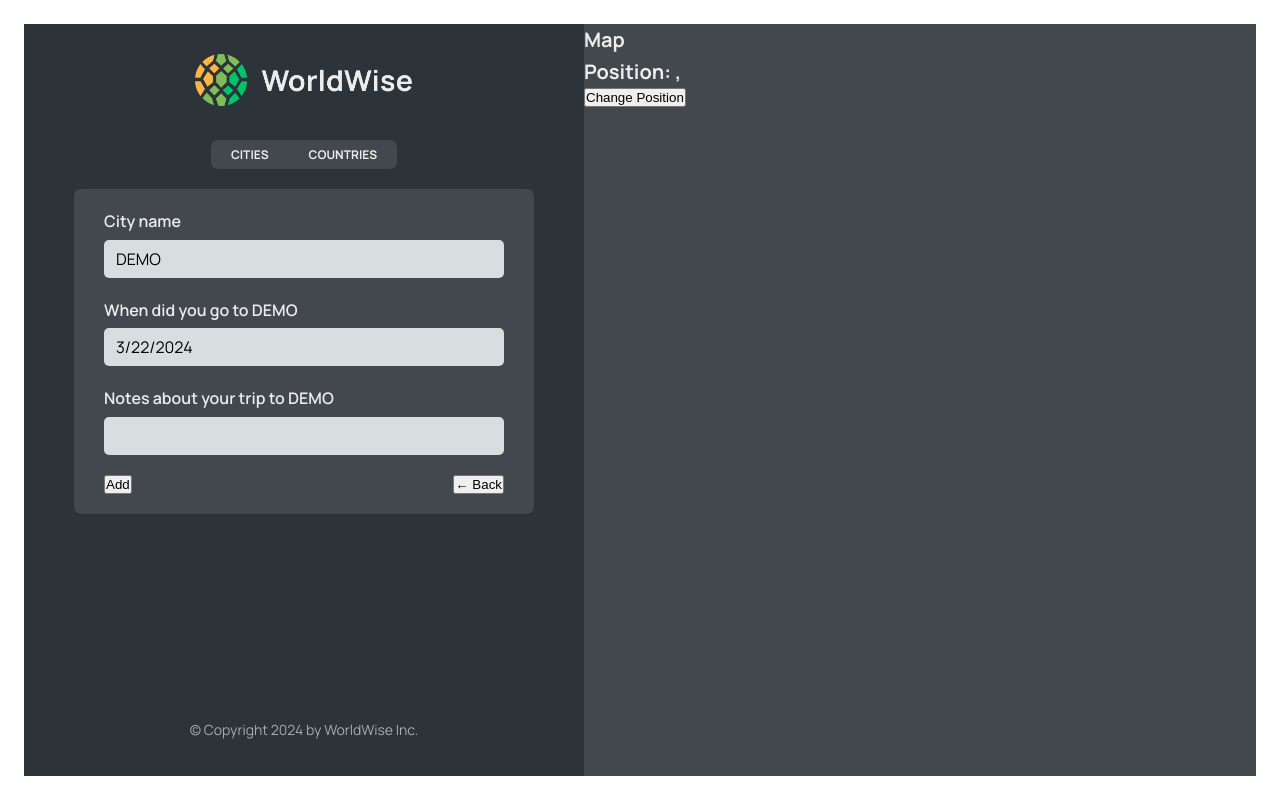
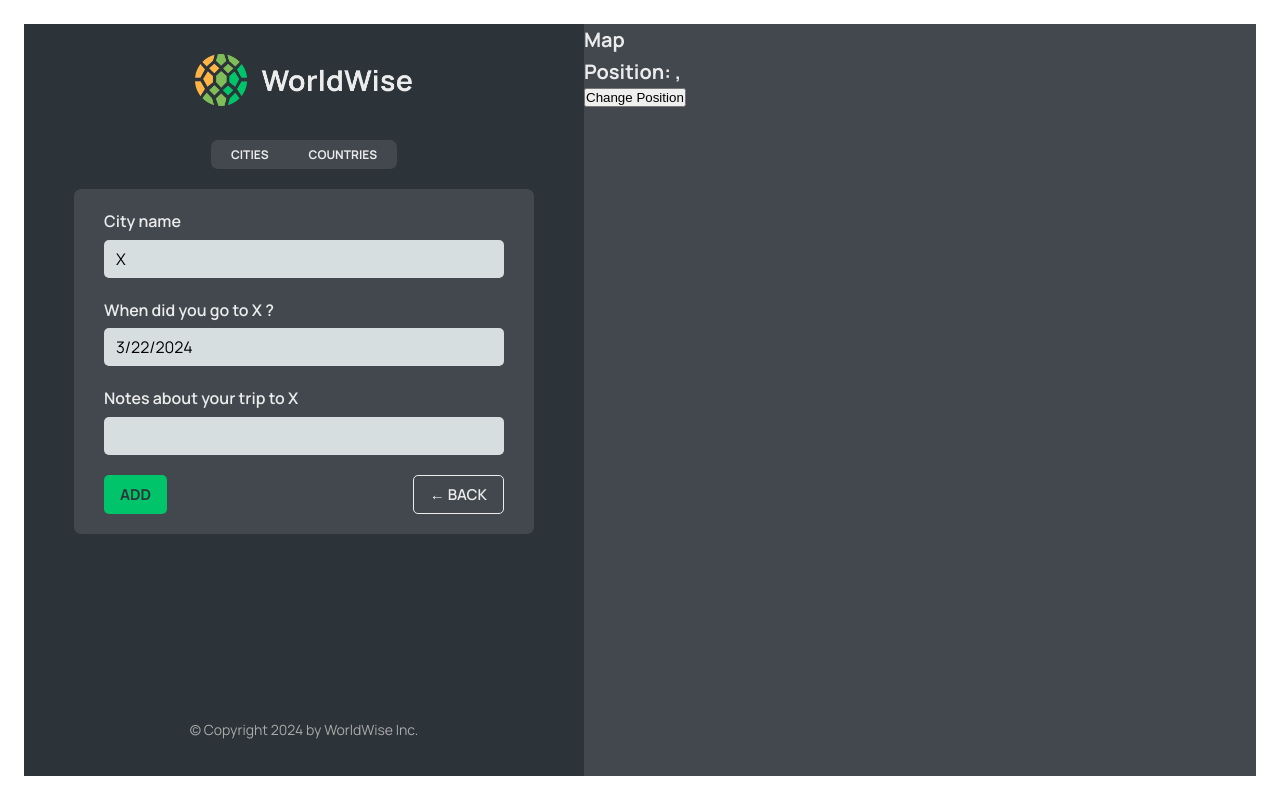
Before and after one commit to Surjoyday/world-wise, a React (Vite) app: page /app/form in a window 1280 px wide. Built offline with nearby package versions, Linux system fonts and the light colour scheme; data requests are answered from the project's data file.

Commit message:
Impleted progrmatic navigation using useNagigate custom hook

```diff
--- /dev/null
+++ b/src/components/Button.jsx
@@ -0,0 +1,9 @@
+import styles from "./Button.module.css";
+
+export default function Button({ children, onClick, type }) {
+  return (
+    <button onClick={onClick} className={`${styles.btn} ${styles[type]}`}>
+      {children}
+    </button>
+  );
+}
--- /dev/null
+++ b/src/components/Button.module.css
@@ -0,0 +1,35 @@
+.btn {
+  color: inherit;
+  text-transform: uppercase;
+  padding: 0.8rem 1.6rem;
+  font-family: inherit;
+  font-size: 1.5rem;
+  border: none;
+  border-radius: 5px;
+  cursor: pointer;
+}
+
+.primary {
+  font-weight: 700;
+  background-color: var(--color-brand--2);
+  color: var(--color-dark--1);
+}
+
+.back {
+  font-weight: 600;
+  background: none;
+  border: 1px solid currentColor;
+}
+
+.position {
+  font-weight: 700;
+  position: absolute;
+  z-index: 1000;
+  font-size: 1.4rem;
+  bottom: 4rem;
+  left: 50%;
+  transform: translateX(-50%);
+  background-color: var(--color-brand--2);
+  color: var(--color-dark--1);
+  box-shadow: 0 0.4rem 1.2rem rgba(36, 42, 46, 0.16);
+}
--- a/src/components/CityItem.jsx
+++ b/src/components/CityItem.jsx
@@ -12,7 +12,7 @@
 export default function CityItem({ city }) {
   const { cityName, emoji, date, id, position } = city;
 
-  console.log(position);
+  // console.log(position);
 
   return (
     <li>
--- a/src/components/CountryList.jsx
+++ b/src/components/CountryList.jsx
@@ -23,7 +23,7 @@
   return (
     <ul className={styles.countryList}>
       {countries.map((country) => (
-        <CountryItem country={country} key={country.id} />
+        <CountryItem country={country} key={country.country} />
       ))}
     </ul>
   );
--- a/src/components/Form.jsx
+++ b/src/components/Form.jsx
@@ -1,6 +1,8 @@
 import { useReducer } from "react";
 
 import styles from "./Form.module.css";
+import Button from "./Button";
+import { useNavigate } from "react-router-dom";
 
 const formatDate = (date) => {
   return new Intl.DateTimeFormat("en", {
@@ -11,7 +13,7 @@
 };
 
 const initialState = {
-  cityName: "DEMO",
+  cityName: "X",
   countryName: "",
   date: formatDate(new Date()),
   notes: "",
@@ -31,6 +33,7 @@
 }
 
 export default function Form() {
+  const navigate = useNavigate();
   const [state, dispatch] = useReducer(reducer, initialState);
 
   const { cityName, countryName, date, notes } = state;
@@ -49,7 +52,7 @@
       </div>
 
       <div className={styles.row}>
-        <label htmlFor="date">When did you go to {cityName}</label>
+        <label htmlFor="date">When did you go to {cityName} ?</label>
         <input
           id="date"
           value={date}
@@ -71,8 +74,16 @@
       </div>
 
       <div className={styles.buttons}>
-        <button>Add</button>
-        <button>&larr; Back</button>
+        <Button type="primary">Add</Button>
+        <Button
+          type="back"
+          onClick={(e) => {
+            e.preventDefault();
+            navigate(-1);
+          }}
+        >
+          &larr; Back
+        </Button>
       </div>
     </form>
   );
--- a/src/components/Map.jsx
+++ b/src/components/Map.jsx
@@ -1,13 +1,20 @@
-import { useSearchParams } from "react-router-dom";
+import { useNavigate, useSearchParams } from "react-router-dom";
 import styles from "./Map.module.css";
 export default function Map() {
+  const navigate = useNavigate();
+
   const [searchParams, setSearchParams] = useSearchParams();
 
   const lat = searchParams.get("lat");
   const lng = searchParams.get("lng");
 
   return (
-    <div className={styles.mapContainer}>
+    <div
+      className={styles.mapContainer}
+      onClick={() => {
+        navigate("form");
+      }}
+    >
       <h1>Map</h1>
       <h1>
         Position: {lat} , {lng}
```
